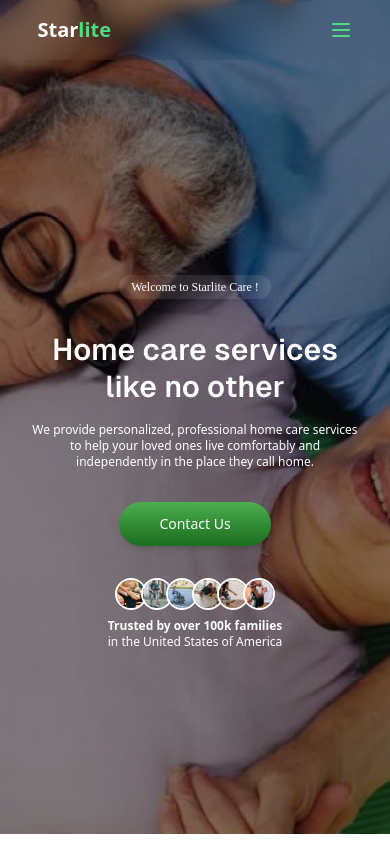
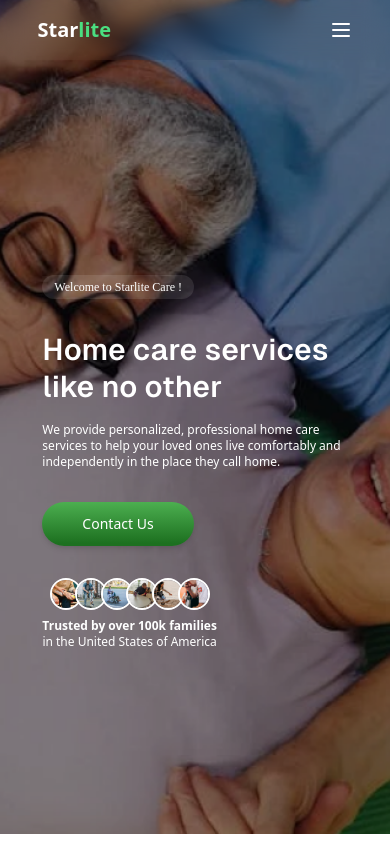
Before and after one commit to Starlite-Care/starlite-website, a Next.js app: page / in a window 390 px wide. Shown: the top 844 px of the page. Built offline with nearby package versions, Linux system fonts and the light colour scheme.

Commit message:
made alignment changes to the hero Sectio

```diff
--- a/src/components/HeroSection.jsx
+++ b/src/components/HeroSection.jsx
@@ -56,27 +56,27 @@ const HeroSection = () => {
         backgroundSize: "cover",
       }}
     >
-      <div className="min-h-screen md:h-[80vh] lg:h-[70vh] w-full flex items-center mx-auto mt-10">
+      <div className="min-h-screen md:h-[80vh] lg:h-[70vh] w-[92%] flex items-center mx-auto mt-10">
         <div className="w-[94%] mx-auto px-4 sm:px-6 md:px-20 py-12 sm:py-16">
-          <div className="bg-[#FFFFFF1A] rounded-full w-fit px-3 py-1 mb-8 mx-auto md:mx-0">
+          <div className="bg-[#FFFFFF1A] rounded-full w-fit px-3 py-1 mb-8 md:mx-0">
             <p className="text-white libre-baskerville-regular text-xs sm:text-[13px]">
               Welcome to Starlite Care !
             </p>
           </div>
           <div className="mb-8 sm:mb-6">
-            <h2 className="text-3xl sm:text-5xl md:text-[80px] leading-tight md:leading-[76px] text-white font-geistSemiBold text-center md:text-start mx-auto md:mx-0 max-w-[300px] sm:max-w-none md:max-w-[800px]">
+            <h2 className="text-3xl sm:text-5xl md:text-[80px] leading-tight md:leading-[76px] text-white font-geistSemiBold text-start md:text-startS md:mx-0 max-w-[300px] sm:max-w-none md:max-w-[800px]">
               Home care services like no other
             </h2>
-            <p className="text-white w-full md:w-1/2 text-center md:text-start text-xs sm:text-sm mt-4">
+            <p className="text-white w-full md:w-1/2 text-start md:text-start text-xs sm:text-sm mt-4">
               We provide personalized, professional home care services to help
               your loved ones live comfortably and independently in the place
               they call home.
             </p>
           </div>
-          <div className="flex flex-col sm:flex-row justify-between w-full items-center space-y-8 sm:space-y-0">
+          <div className="flex flex-col sm:flex-row justify-between w-full items-start space-y-8 sm:space-y-0">
             <Link
               href="/contactUs"
-              className="bg-gradient-to-tl gradient transition-colors duration-300 shadow-md px-10 sm:px-14 py-3 sm:py-4 rounded-full text-white text-center text-sm sm:text-base"
+              className="bg-gradient-to-tl gradient transition-colors duration-300 shadow-md px-10 sm:px-14 py-3 sm:py-4 rounded-full text-white text-start text-sm sm:text-base"
             >
               Contact Us
             </Link>
--- a/src/components/Navbar.jsx
+++ b/src/components/Navbar.jsx
@@ -81,7 +81,7 @@ const Navbar = () => {
 
           {/* Mobile Menu Button */}
           <button onClick={toggleSideMenu} className="sm:hidden">
-            <Menu className={linkClass("/")} size={24} />
+            <Menu className={linkClass("")} size={24} />
           </button>
 
           {/* Desktop Navigation Links */}
```
